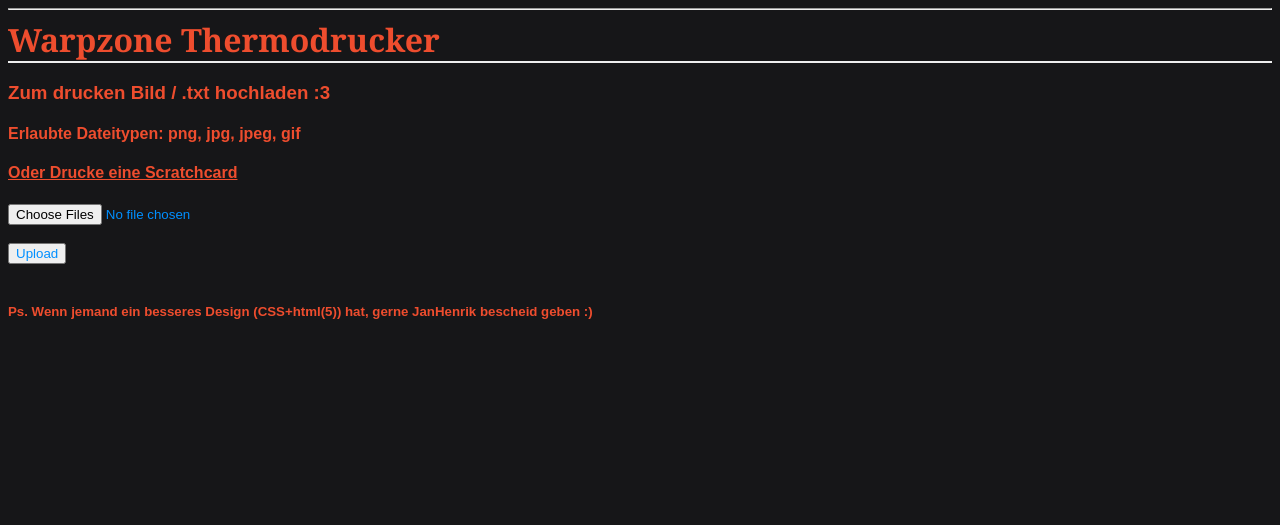
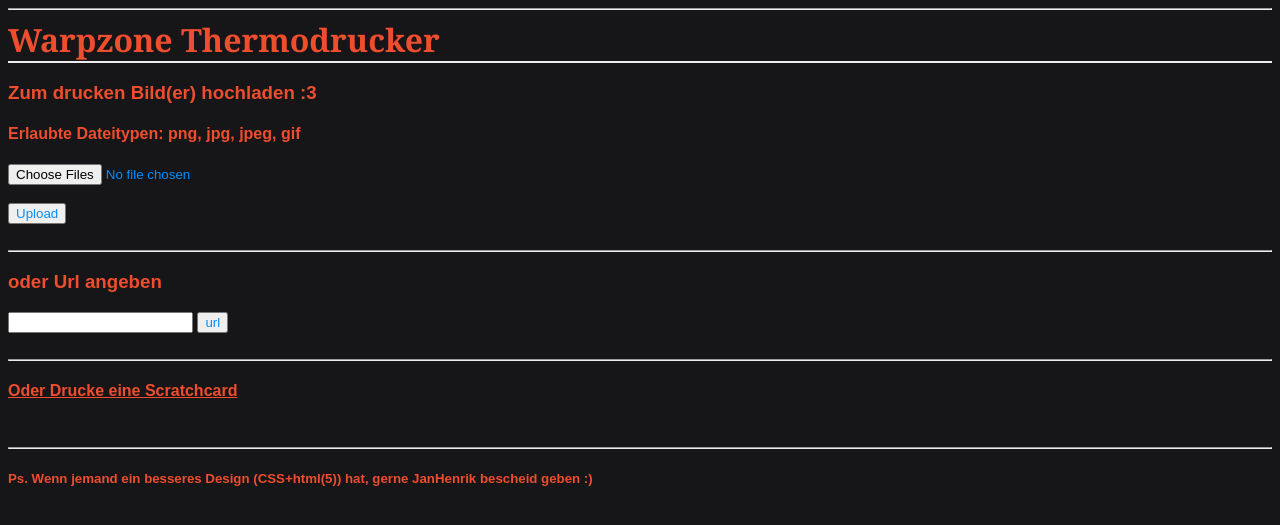
Before and after one commit to Jan--Henrik/Druckschnubbel, a Flask app: page / in a window 1280 px wide. Shown: the top 525 px of the page. Run offline with Flask 2, Linux system fonts and the light colour scheme.

Commit message:
html verbessert & drucker gefixt & neuen shit hinzugefuegt

```diff
--- a/app/templates/index.html
+++ b/app/templates/index.html
@@ -10,18 +10,27 @@
     <div class="container">
       <div class="header">
           <h1>Warpzone Thermodrucker</h1>
-          <h3 class="text-muted">Zum drucken Bild / .txt hochladen :3</h3>
+          <h3 class="text-muted">Zum drucken Bild(er) hochladen :3</h3>
           <h4>Erlaubte Dateitypen: {{Dateitypen}}</h4>
-          <h4><a href="/templates/scratchcard.html">Oder Drucke eine Scratchcard</a></h4>
       </div>
       <div>
       <form action="/upload" method="POST" enctype="multipart/form-data">
         <input type="file" name="file" multiple=""><br/><br/>
         <input type="submit" value="Upload">
       </form>
-          <br/>
-          <h5>Ps. Wenn jemand ein besseres Design (CSS+html(5)) hat, gerne JanHenrik bescheid geben :)</h5>
-      </div>
+      <br/>
+      <hr>
+      <h3>oder Url angeben</h3>
+      <form action="." method="POST">
+        <input type="text" name="text">
+        <input type="submit" name="my-form" value="url">
+      </form>
+      <br/>
+      <hr>
+      <h4><a href="/templates/scratchcard.html">Oder Drucke eine Scratchcard</a></h4>
+      <br/>
+      <hr>
+      <h5>Ps. Wenn jemand ein besseres Design (CSS+html(5)) hat, gerne JanHenrik bescheid geben :)</h5>      </div>
     </div>
   </body>
 </html>
--- a/app/views.py
+++ b/app/views.py
@@ -4,6 +4,8 @@ from werkzeug.utils import secure_filename
 import sys
 sys.path.append( "../creator/" )
 from scretchcard import createCard
+import urllib
+from shutil import copyfile
 
 debug = False
 
@@ -47,6 +49,14 @@ def scratchcard_receive():
     return redirect(url_for('printing'))
 
 
+@app.route('/', methods=['POST'])
+def url():
+    text = request.form['text']
+    filename,msg = urllib.urlretrieve(text)
+    os.system("cp %s %s" % (filename,"/home/janhenrik/Druckschnubbel/app/uploads"));
+    return redirect(url_for('printing'))
+
+
 @app.route('/templates/printing.html')
 def printing():
     return render_template('printing.html')
```
